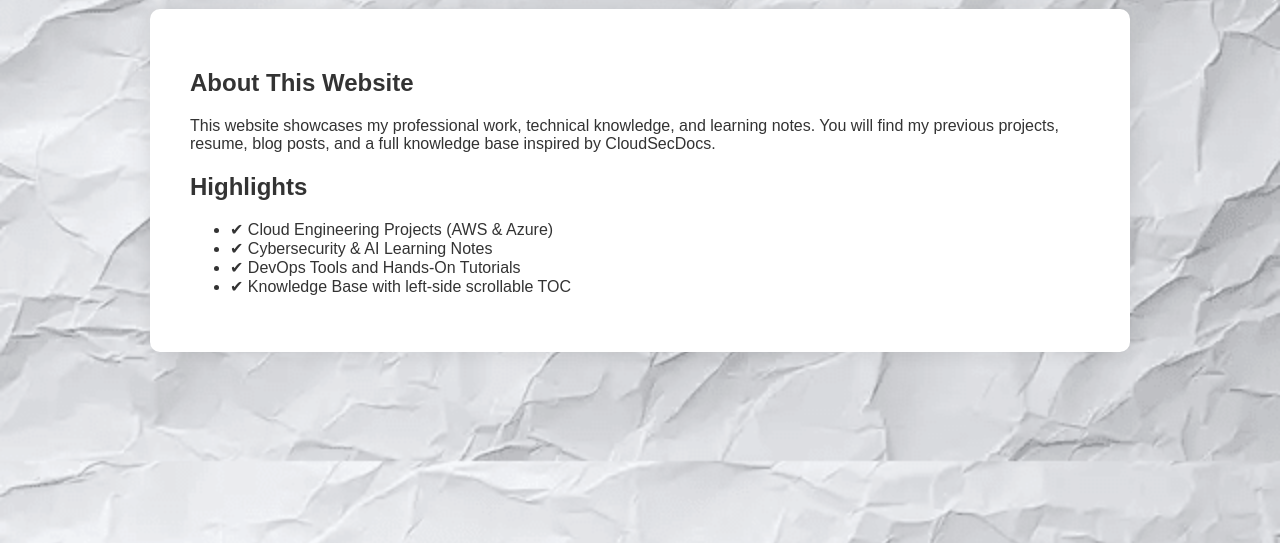
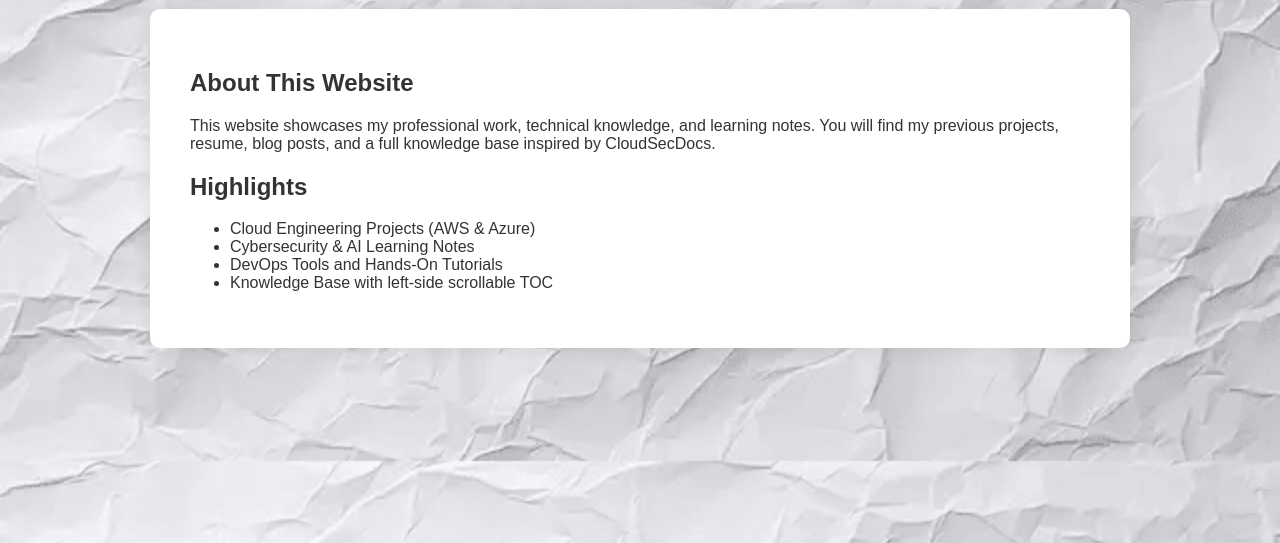
Before and after one commit to danielWongHin/cloud-resume-challenge, a plain HTML site: page frontend/public/index.html in a window 1280 px wide. Shown: the part 257-800 px from the top of the page. Drawn offline with Linux system fonts and the light colour scheme.

```diff
--- a/frontend/public/index.html
+++ b/frontend/public/index.html
@@ -34,10 +34,10 @@
                     <div class="section">
                         <h2>Highlights</h2>
                         <ul>
-                            <li>✔ Cloud Engineering Projects (AWS & Azure)</li>
-                            <li>✔ Cybersecurity & AI Learning Notes</li>
-                            <li>✔ DevOps Tools and Hands‑On Tutorials</li>
-                            <li>✔ Knowledge Base with left‑side scrollable TOC</li>
+                            <li> Cloud Engineering Projects (AWS & Azure)</li>
+                            <li> Cybersecurity & AI Learning Notes</li>
+                            <li> DevOps Tools and Hands‑On Tutorials</li>
+                            <li> Knowledge Base with left‑side scrollable TOC</li>
                         </ul>
                     </div>
                 </div>
```
Also changed, not shown: frontend/public/project.html (+14 -2 lines), frontend/README.md, frontend/public/script/projects.js (added), 1 other file.
